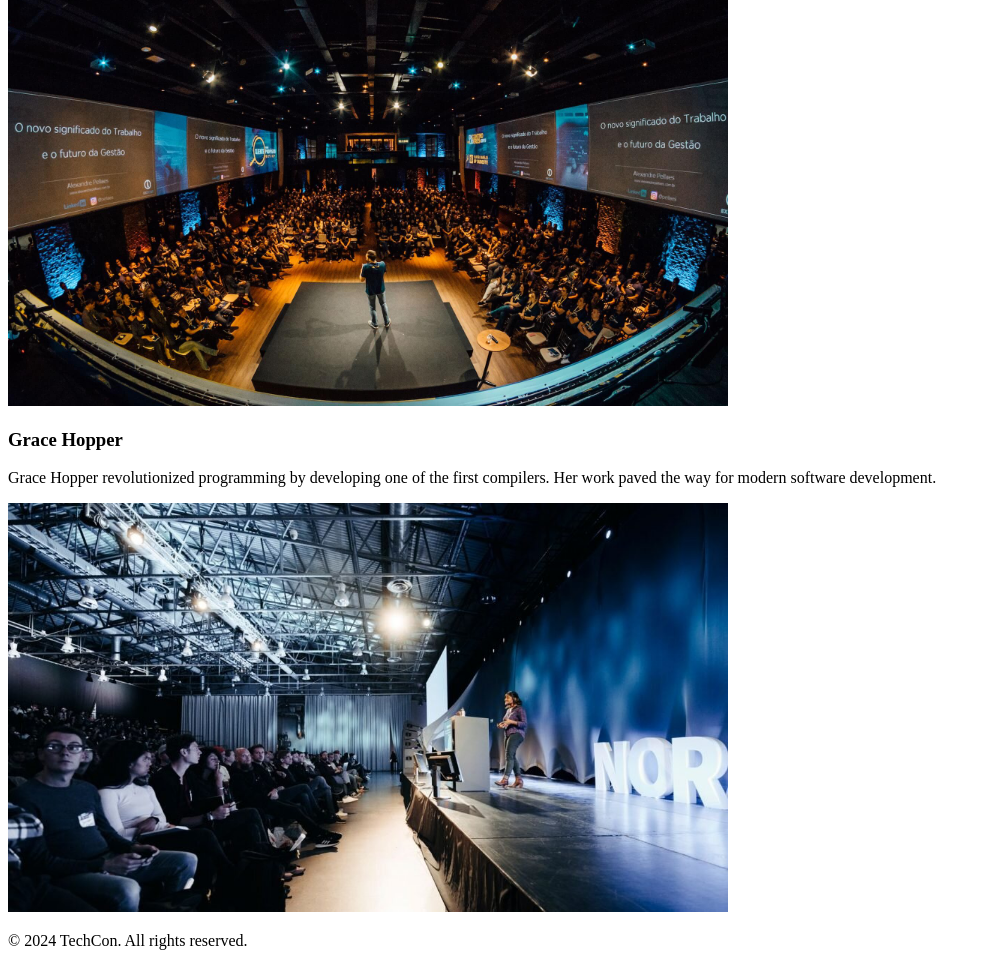
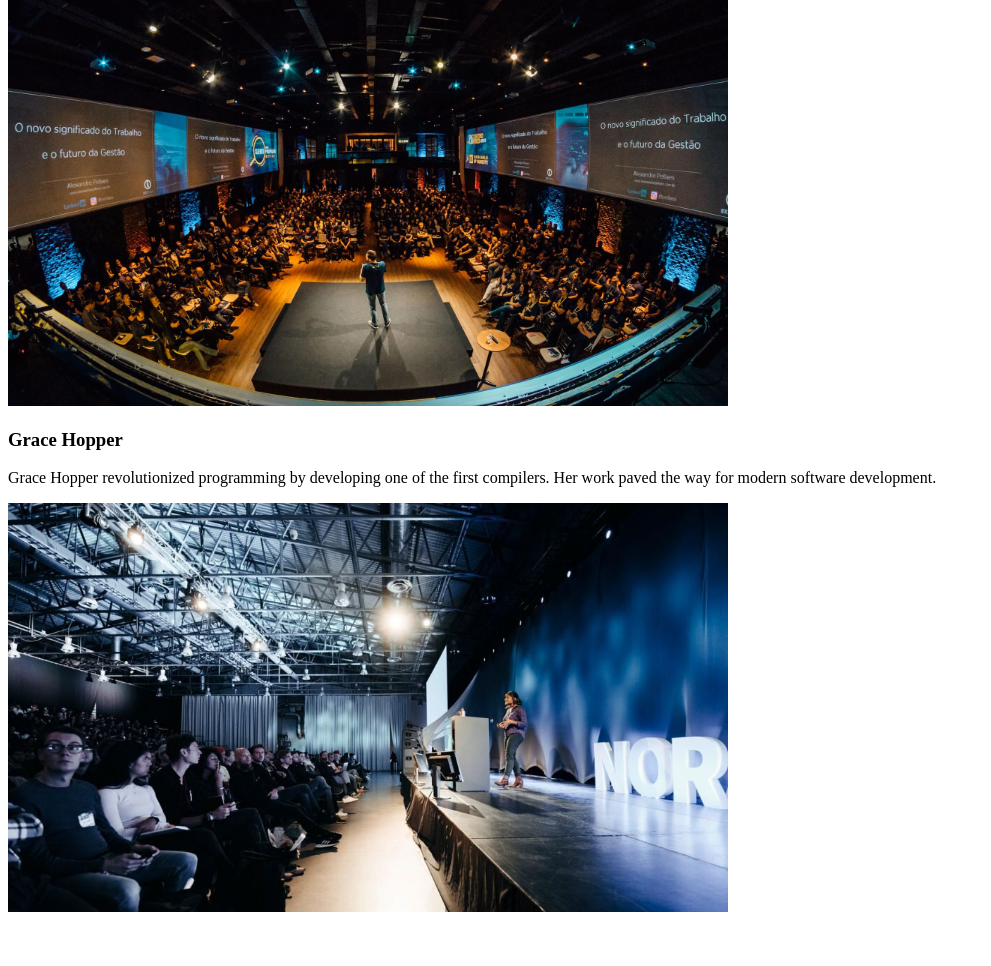
Before and after one commit to IbrahimMohamedAnwar93/TechCon_HTML, a plain HTML site: page techcon_website/about.html in a window 1280 px wide. Shown: the part 1488-2454 px from the top of the page, without its empty margins (0-991 px from the left). After the commit the page ends 2412 px from the top, so only its background shows below. Drawn offline with Linux system fonts and the light colour scheme.

```diff
--- a/techcon_website/about.html
+++ b/techcon_website/about.html
@@ -55,9 +55,8 @@
       </article>
     </section>
   </main>
-  <footer>
-    <p>&copy; 2024 TechCon. All rights reserved.</p>
-  </footer>
+
+
 </body>
 
 </html>
```
